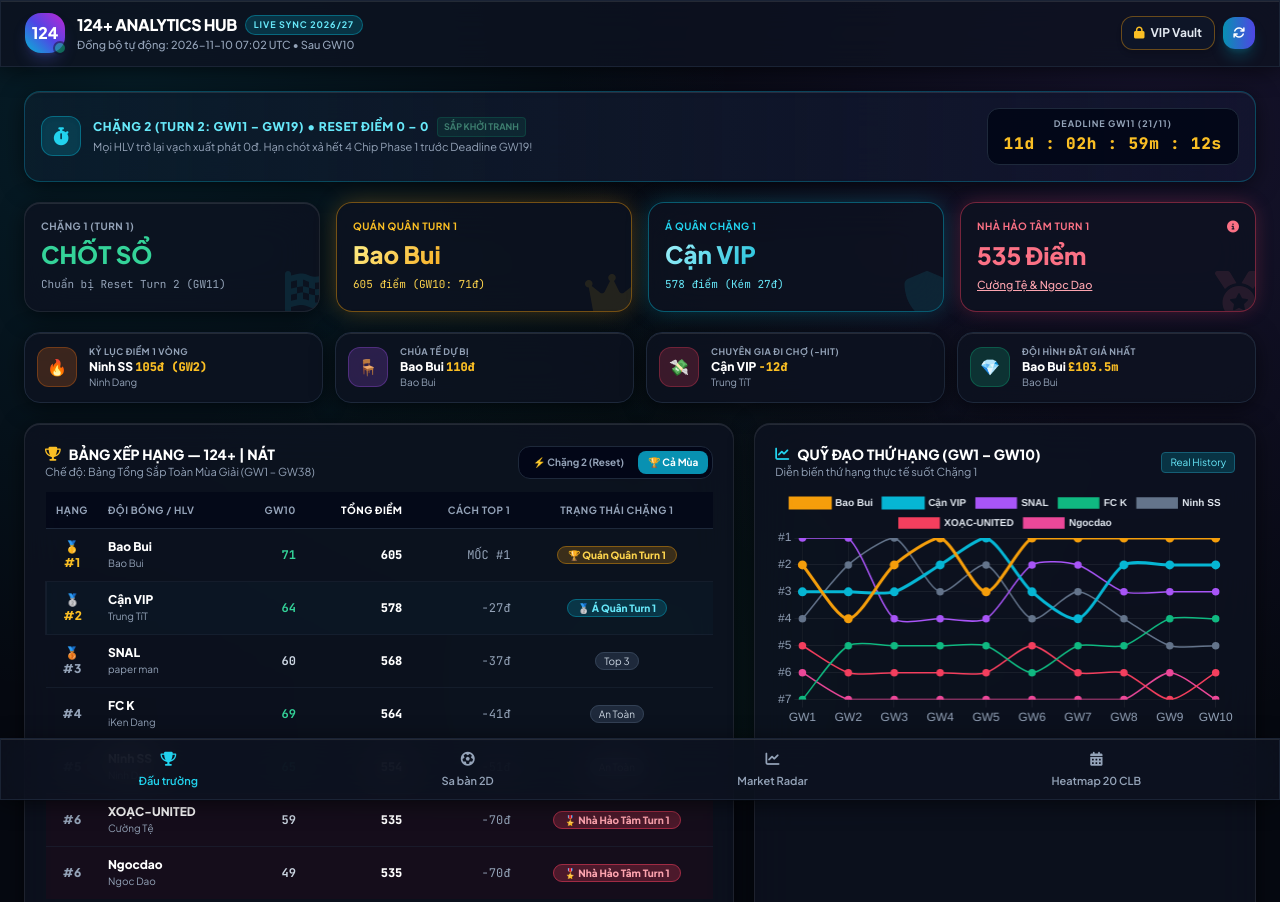
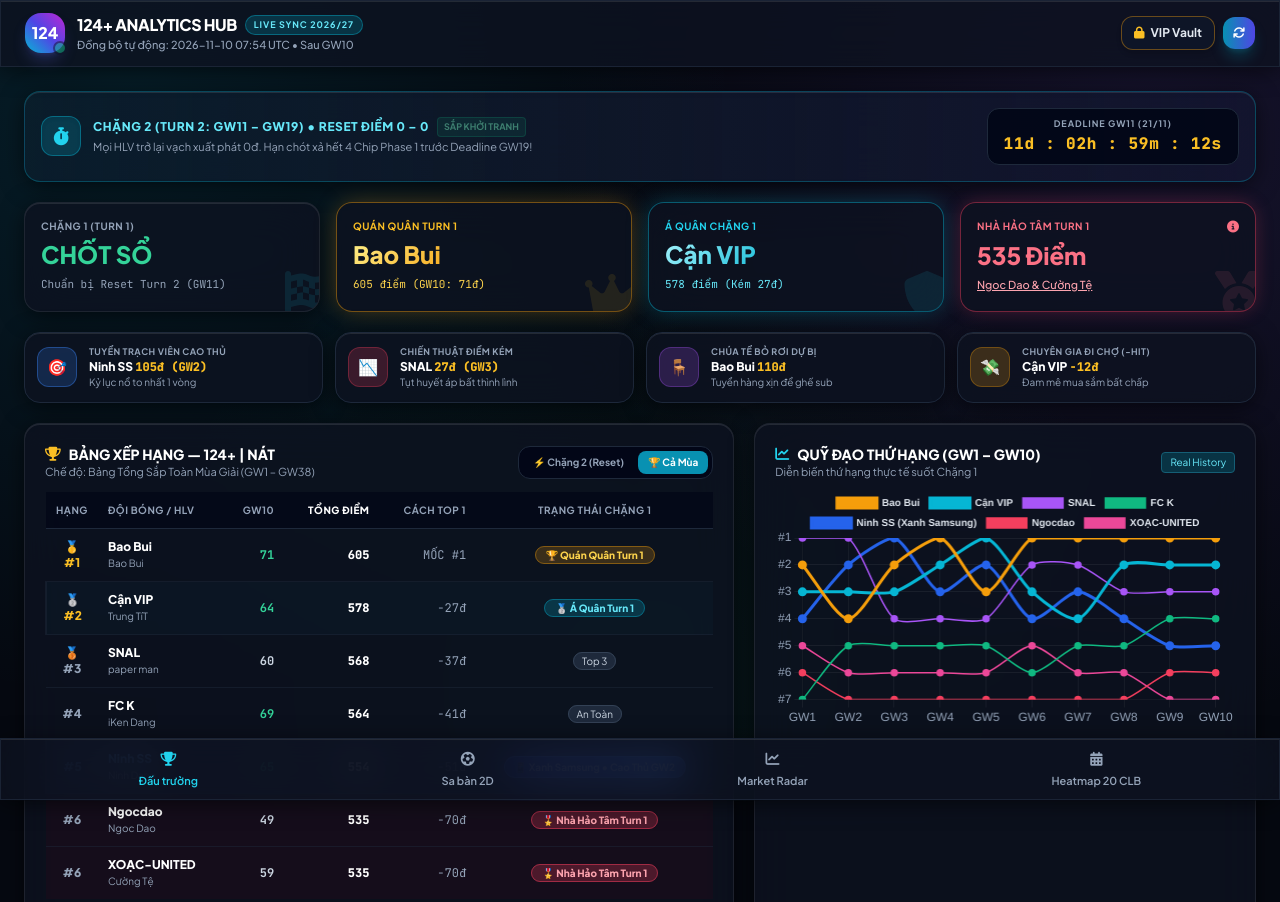
Before and after one commit to kupperman/fpl-moneyball-pwa, a plain HTML site: page index.html in a window 1280 px wide. Shown: the top 902 px of the page. Drawn offline with nearby package versions, Linux system fonts and the light colour scheme.

Commit message:
Add Samsung Royal Blue VIP theme for Ninh SS, Poseidon joke modal, and real Turn 1 banter awards (Tuyen Trach Vien Cao Thu & Chien Thuat Diem Kem)

```diff
--- a/data.json
+++ b/data.json
@@ -1,5 +1,5 @@
 {
-  "updated_at": "2026-11-10 07:02 UTC",
+  "updated_at": "2026-11-10 07:54 UTC",
   "current_gw": 10,
   "next_gw": 11,
   "next_deadline": "2026-11-21T11:00:00Z",
@@ -31,6 +31,8 @@
       },
       "best_gw": 78,
       "best_gw_num": 2,
+      "worst_gw": 29,
+      "worst_gw_num": 5,
       "bench_wasted": 110,
       "total_hits": 4,
       "team_value": 103.5,
@@ -56,6 +58,8 @@
       },
       "best_gw": 85,
       "best_gw_num": 2,
+      "worst_gw": 42,
+      "worst_gw_num": 5,
       "bench_wasted": 105,
       "total_hits": 12,
       "team_value": 101.5,
@@ -81,6 +85,8 @@
       },
       "best_gw": 94,
       "best_gw_num": 2,
+      "worst_gw": 27,
+      "worst_gw_num": 3,
       "bench_wasted": 106,
       "total_hits": 4,
       "team_value": 102.2,
@@ -107,6 +113,8 @@
       },
       "best_gw": 81,
       "best_gw_num": 2,
+      "worst_gw": 30,
+      "worst_gw_num": 1,
       "bench_wasted": 59,
       "total_hits": 0,
       "team_value": 100.3,
@@ -132,11 +140,40 @@
       },
       "best_gw": 105,
       "best_gw_num": 2,
+      "worst_gw": 35,
+      "worst_gw_num": 9,
       "bench_wasted": 31,
       "total_hits": 0,
       "team_value": 101.3,
       "gap_leader": -51,
       "is_last": false
+    },
+    {
+      "entry": 772578,
+      "rank": 6,
+      "team": "Ngocdao",
+      "manager": "Ngoc Dao",
+      "gw_pts": 49,
+      "total": 535,
+      "turn2_pts": 0,
+      "chips": [
+        "3XC(GW10)"
+      ],
+      "chips_map": {
+        "wc": false,
+        "tc": true,
+        "bb": false,
+        "fh": false
+      },
+      "best_gw": 84,
+      "best_gw_num": 4,
+      "worst_gw": 33,
+      "worst_gw_num": 5,
+      "bench_wasted": 39,
+      "total_hits": 4,
+      "team_value": 100.1,
+      "gap_leader": -70,
+      "is_last": true
     },
     {
       "entry": 6938534,
@@ -157,34 +194,11 @@
       },
       "best_gw": 74,
       "best_gw_num": 6,
+      "worst_gw": 40,
+      "worst_gw_num": 5,
       "bench_wasted": 95,
       "total_hits": 4,
       "team_value": 100.3,
-      "gap_leader": -70,
-      "is_last": true
-    },
-    {
-      "entry": 772578,
-      "rank": 6,
-      "team": "Ngocdao",
-      "manager": "Ngoc Dao",
-      "gw_pts": 49,
-      "total": 535,
-      "turn2_pts": 0,
-      "chips": [
-        "3XC(GW10)"
-      ],
-      "chips_map": {
-        "wc": false,
-        "tc": true,
-        "bb": false,
-        "fh": false
-      },
-      "best_gw": 84,
-      "best_gw_num": 4,
-      "bench_wasted": 39,
-      "total_hits": 4,
-      "team_value": 100.1,
       "gap_leader": -70,
       "is_last": true
     }
@@ -194,6 +208,11 @@
       "team": "Ninh SS",
       "manager": "Ninh Dang",
       "val": "105đ (GW2)"
+    },
+    "worst_gw": {
+      "team": "SNAL",
+      "manager": "paper man",
+      "val": "27đ (GW3)"
     },
     "bench_king": {
       "team": "Bao Bui",
@@ -333,6 +352,18 @@
       5,
       5
     ],
+    "Ngocdao": [
+      6,
+      7,
+      7,
+      7,
+      7,
+      7,
+      7,
+      7,
+      6,
+      6
+    ],
     "XOẠC-UNITED": [
       5,
       6,
@@ -343,18 +374,6 @@
       6,
       6,
       7,
-      6
-    ],
-    "Ngocdao": [
-      6,
-      7,
-      7,
-      7,
-      7,
-      7,
-      7,
-      7,
-      6,
       7
     ]
   },
@@ -1519,21 +1538,21 @@
         "name": "N.Jackson",
         "team": "AVL",
         "cost": 7.1,
-        "net_transfers": "+252,730",
+        "net_transfers": "+254,046",
         "pts": 54
       },
       {
         "name": "Barry",
         "team": "EVE",
         "cost": 5.7,
-        "net_transfers": "+188,027",
+        "net_transfers": "+188,527",
         "pts": 55
       },
       {
         "name": "Evanilson",
         "team": "BOU",
         "cost": 6.5,
-        "net_transfers": "+172,406",
+        "net_transfers": "+173,292",
         "pts": 61
       }
     ],
@@ -1542,21 +1561,21 @@
         "name": "João Pedro",
         "team": "CHE",
         "cost": 7.6,
-        "net_transfers": "-266,452",
+        "net_transfers": "-267,557",
         "pts": 47
       },
       {
         "name": "Gvardiol",
         "team": "MCI",
         "cost": 5.6,
-        "net_transfers": "-248,319",
+        "net_transfers": "-249,271",
         "pts": 44
       },
       {
         "name": "Guéhi",
         "team": "MCI",
         "cost": 6.0,
-        "net_transfers": "-116,597",
+        "net_transfers": "-117,257",
         "pts": 37
       }
     ]
--- a/index.html
+++ b/index.html
@@ -521,6 +521,25 @@
     </div>
   </div>
 
+  <!-- MODAL ĐẶC QUYỀN XANH SAMSUNG (CHO NINH SS) -->
+  <div id="samsung-modal" class="fixed inset-0 bg-black/85 z-50 hidden flex items-center justify-center p-4">
+    <div class="vip-card max-w-sm w-full rounded-3xl p-5 border border-blue-500/50 text-center space-y-3">
+      <div class="w-14 h-14 rounded-2xl bg-gradient-to-tr from-[#1428A0] to-blue-500 mx-auto flex items-center justify-center text-2xl text-white shadow-lg shadow-blue-500/40">📱</div>
+      <h3 class="text-base font-black text-blue-400">ĐẶC QUYỀN MÀU XANH SAMSUNG</h3>
+      <p class="text-xs text-slate-300 leading-relaxed">
+        Chúc mừng HLV <b>Ninh Ca Vivas (Ninh SS)</b> đã chính thức được nâng cấp lên gói màu <b>Xanh Samsung Hoàng Gia</b> thoát kiếp xám xịt bạc nhược!
+      </p>
+      <div class="bg-slate-950/80 p-3 rounded-2xl border border-blue-500/30 text-[11px] text-slate-300 space-y-1">
+        <p>⚡ Đỉnh cao: <b>Tuyển Trạch Viên Cao Thủ</b> (105đ ở GW2 - Kỷ lục giải!)</p>
+        <p>📉 Pha hụt hơi nhẹ: 35đ (GW9) — Rớt từ #1 GW3 xuống #5</p>
+      </div>
+      <p class="text-[11px] text-cyan-300 italic font-semibold">
+        "Cam kết: Khi nào anh Ninh xuống làm Nhà Hảo Tâm, hệ thống tự động nâng cấp miễn phí lên màu Xanh Poseidon!"
+      </p>
+      <button onclick="closeSamsungModal()" class="w-full py-2.5 rounded-xl bg-gradient-to-r from-[#1428A0] to-blue-600 text-white font-bold text-xs shadow-md">Đã Hiểu, Giữ Phong Độ Nhé Sếp 💙</button>
+    </div>
+  </div>
+
   <!-- MODAL MẬT MÃ VIP -->
   <div id="password-modal" class="fixed inset-0 bg-black/85 z-50 hidden flex items-center justify-center p-4">
     <div class="vip-card max-w-sm w-full rounded-3xl p-5 border border-amber-500/40 space-y-4">
@@ -612,21 +631,22 @@
     function renderTurn1Awards() {
       if (!DATA.turn1_awards) return;
       const a = DATA.turn1_awards;
-      const card = (icon, title, item, color) => `
+      const card = (icon, title, subtitle, item, color) => `
         <div class="vip-card rounded-2xl p-3 border border-slate-800 flex items-center gap-3">
           <div class="w-10 h-10 rounded-xl ${color} flex items-center justify-center text-base shrink-0">${icon}</div>
           <div class="min-w-0">
             <p class="text-[9px] font-bold uppercase tracking-wider text-slate-400 truncate">${title}</p>
             <p class="text-xs font-black text-white truncate">${item.team} <span class="text-amber-400 font-mono-numbers">${item.val}</span></p>
-            <p class="text-[10px] text-slate-400 truncate">${item.manager}</p>
+            <p class="text-[10px] text-slate-400 truncate">${subtitle}</p>
           </div>
         </div>
       `;
+      const worstCard = a.worst_gw ? card('📉', 'Chiến Thuật Điểm Kém', 'Tụt huyết áp bất thình lình', a.worst_gw, 'bg-rose-500/20 text-rose-400 border border-rose-500/30') : '';
       document.getElementById('turn1-awards-container').innerHTML =
-        card('🔥', 'Kỷ Lục Điểm 1 Vòng', a.best_gw, 'bg-orange-500/20 text-orange-400 border border-orange-500/30') +
-        card('🪑', 'Chúa Tể Dự Bị', a.bench_king, 'bg-purple-500/20 text-purple-400 border border-purple-500/30') +
-        card('💸', 'Chuyên Gia Đi Chợ (-Hit)', a.hit_king, 'bg-rose-500/20 text-rose-400 border border-rose-500/30') +
-        card('💎', 'Đội Hình Đắt Giá Nhất', a.richest, 'bg-emerald-500/20 text-emerald-400 border border-emerald-500/30');
+        card('🎯', 'Tuyển Trạch Viên Cao Thủ', 'Kỷ lục nổ to nhất 1 vòng', a.best_gw, 'bg-blue-500/20 text-blue-400 border border-blue-500/40') +
+        worstCard +
+        card('🪑', 'Chúa Tể Bỏ Rơi Dự Bị', 'Tuyển hàng xịn để ghế sub', a.bench_king, 'bg-purple-500/20 text-purple-400 border border-purple-500/30') +
+        card('💸', 'Chuyên Gia Đi Chợ (-Hit)', 'Đam mê mua sắm bất chấp', a.hit_king, 'bg-amber-500/20 text-amber-400 border border-amber-500/30');
     }
 
     function setStandingMode(mode) {
@@ -730,6 +750,7 @@
       tbody.innerHTML = DATA.league_124.map(s => {
         let rankBadge = `#${s.rank}`;
         let rowStyle = 'hover:bg-slate-800/30';
+        let teamNameStyle = 'text-white';
         let statusTag = '<span class="px-2 py-0.5 rounded-full text-[10px] bg-slate-800 text-slate-300 border border-slate-700">An Toàn</span>';
 
         if (s.rank === 1) {
@@ -747,11 +768,18 @@
           statusTag = '<span onclick="openHaoTamModal()" class="cursor-pointer px-2.5 py-0.5 rounded-full text-[10px] bg-rose-500/25 text-rose-300 font-black border border-rose-500/50">🎖️ Nhà Hảo Tâm Turn 1</span>';
         }
 
+        // ĐẶC QUYỀN MÀU XANH SAMSUNG CHO ANH NINH (NINH SS)
+        if (s.team === 'Ninh SS') {
+          rowStyle = 'bg-blue-950/25 border-l-2 border-blue-500 hover:bg-blue-950/40';
+          teamNameStyle = 'text-blue-400';
+          statusTag = '<span onclick="openSamsungModal()" class="cursor-pointer px-2.5 py-0.5 rounded-full text-[10px] bg-gradient-to-r from-[#1428A0] to-blue-600 text-white font-bold border border-blue-400/50 shadow-sm hover:scale-105 transition inline-block">📱 Xanh Samsung • Cao Thủ GW2</span>';
+        }
+
         return `
           <tr class="${rowStyle} transition">
-            <td class="p-2.5 text-center font-black ${s.rank <= 2 ? 'text-amber-400' : 'text-slate-400'}">${rankBadge}</td>
+            <td class="p-2.5 text-center font-black ${s.rank <= 2 ? 'text-amber-400' : (s.team === 'Ninh SS' ? 'text-blue-400' : 'text-slate-400')}">${rankBadge}</td>
             <td class="p-2.5">
-              <div class="font-extrabold text-white">${s.team}</div>
+              <div class="font-extrabold ${teamNameStyle}">${s.team}</div>
               <div class="text-[10px] text-slate-400">${s.manager}</div>
             </td>
             <td class="p-2.5 text-right font-mono-numbers font-bold ${s.gw_pts >= 64 ? 'text-emerald-400' : 'text-slate-300'}">${s.gw_pts}</td>
@@ -809,16 +837,27 @@
     function renderRankHistoryChart() {
       const ctx = document.getElementById('rankHistoryChart').getContext('2d');
       if (rankChart) rankChart.destroy();
-      const colors = ['#f59e0b', '#06b6d4', '#a855f7', '#10b981', '#64748b', '#f43f5e', '#ec4899'];
+      const teamColorMap = {
+        'Bao Bui': '#f59e0b',
+        'Cận VIP': '#06b6d4',
+        'SNAL': '#a855f7',
+        'FC K': '#10b981',
+        'Ninh SS': '#2563eb', // Xanh Samsung Hoàng Gia
+        'Ngocdao': '#f43f5e',
+        'XOẠC-UNITED': '#ec4899'
+      };
       const labels = Array.from({ length: DATA.current_gw }, (_, i) => `GW${i + 1}`);
-      const datasets = Object.entries(DATA.rank_progression).map(([team, ranks], idx) => ({
-        label: team,
-        data: ranks,
-        borderColor: colors[idx % colors.length],
-        backgroundColor: colors[idx % colors.length],
-        borderWidth: idx <= 1 ? 3 : 1.5,
-        tension: 0.25
-      }));
+      const datasets = Object.entries(DATA.rank_progression).map(([team, ranks], idx) => {
+        const col = teamColorMap[team] || '#94a3b8';
+        return {
+          label: team === 'Ninh SS' ? 'Ninh SS (Xanh Samsung)' : team,
+          data: ranks,
+          borderColor: col,
+          backgroundColor: col,
+          borderWidth: (idx <= 1 || team === 'Ninh SS') ? 3 : 1.5,
+          tension: 0.25
+        };
+      });
 
       rankChart = new Chart(ctx, {
         type: 'line',
@@ -1206,6 +1245,8 @@
     }
     function openHaoTamModal() { document.getElementById('haotam-modal').classList.remove('hidden'); }
     function closeHaoTamModal() { document.getElementById('haotam-modal').classList.add('hidden'); }
+    function openSamsungModal() { document.getElementById('samsung-modal').classList.remove('hidden'); }
+    function closeSamsungModal() { document.getElementById('samsung-modal').classList.add('hidden'); }
 
     window.addEventListener('DOMContentLoaded', () => {
       if (localStorage.getItem('fpl_vip_auth') === 'true') isVipUnlocked = true;
```
Also changed, not shown: 1 other file.
